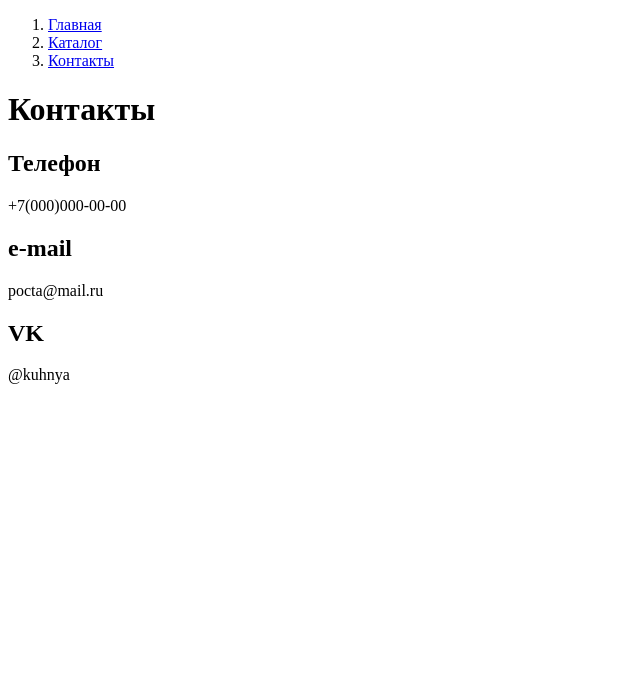
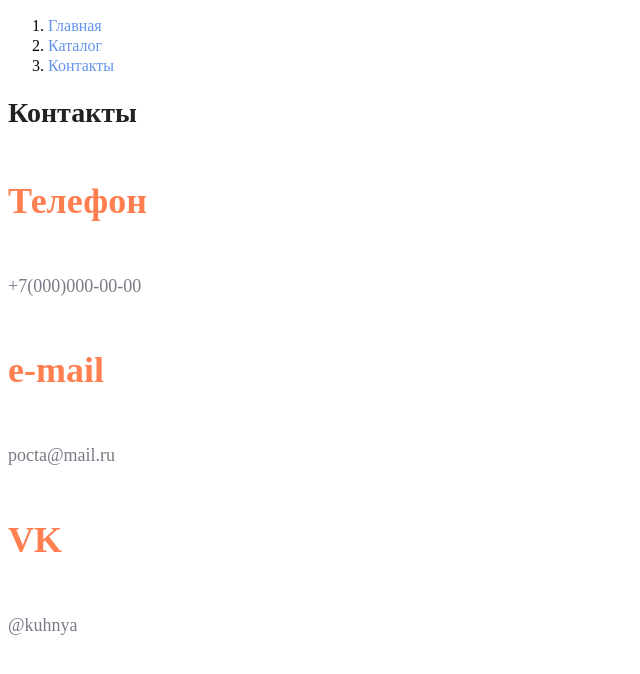
Before and after one commit to popovakaterina/HTML-CSS_Homework1, a plain HTML site: page cont.html in a window 1280 px wide. Shown: the whole page, without its empty margins (0-640 px from the left). Drawn offline with Linux system fonts and the light colour scheme.

Commit message:
cont classes added

```diff
--- a/cont.html
+++ b/cont.html
@@ -4,20 +4,21 @@
     <meta charset="UTF-8">
     <meta http-equiv="X-UA-Compatible" content="IE=edge">
     <meta name="viewport" content="width=device-width, initial-scale=1.0">
+    <link rel="stylesheet" href="style.css"/>
     <title>Контакты</title>
 </head>
 <body>
     <ol>
-        <li><a href="/index.html" >Главная</a></li>
-        <li><a href="/catalog/calatog.html">Каталог</a></li>
-        <li><a href="#">Контакты</a></li>
+        <li><a href="/index.html" class="menu" >Главная</a></li>
+        <li><a href="/catalog/calatog.html" class="menu">Каталог</a></li>
+        <li><a href="#" class="menu">Контакты</a></li>
     </ol>
-    <h1>Контакты</h1>
-    <h2>Телефон</h2>
-    <p>+7(000)000-00-00</p>
-    <h2>e-mail</h2>
-    <p>pocta@mail.ru</p>
-    <h2>VK</h2>
-    <p>@kuhnya</p>
+    <h1 class="head">Контакты</h1>
+    <h2 class="head2">Телефон</h2>
+    <p class="text">+7(000)000-00-00</p>
+    <h2 class="head2">e-mail</h2>
+    <p class="text">pocta@mail.ru</p>
+    <h2 class="head2">VK</h2>
+    <p class="text">@kuhnya</p>
 </body>
 </html>
```
